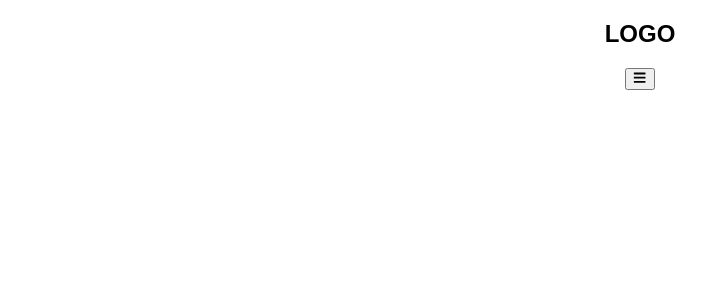
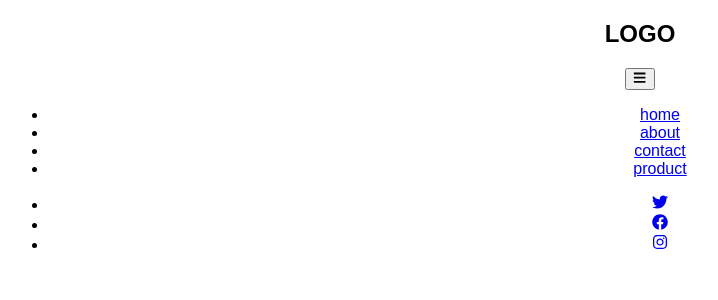
Before and after one commit to vk0808/navbar, a React (Create React App) app: page / in a window 1280 px wide. Shown: the top 300 px of the page, without its empty margins (0-718 px from the left). Built offline with nearby package versions, Linux system fonts and the light colour scheme.

Commit message:
added links, social icons

```diff
--- a/src/Navbar.js
+++ b/src/Navbar.js
@@ -1,5 +1,5 @@
 import React, { useState, useEffect, useRef } from "react";
-import { FaBars, FaTwitter } from 'react-icons/fa';
+import { FaBars, FaTwitter, FaFacebook, FaInstagram } from 'react-icons/fa';
 
 const Navbar = () => {
   return (
@@ -11,8 +11,19 @@ const Navbar = () => {
           <FaBars />
         </button>
       </div>
-      <div className="links-container show-container"></div>
-      <ul className="social-icons"></ul>
+      <div className="links-container show-container">
+        <ul className="links">
+          <li><a href="#">home</a></li>
+          <li><a href="#">about</a></li>
+          <li><a href="#">contact</a></li>
+          <li><a href="#">product</a></li>
+        </ul>
+      </div>
+      <ul className="social-icons">
+        <li><a href="https://www.twitter.com"><FaTwitter /></a></li>
+        <li><a href="https://www.facebook.com"><FaFacebook /></a></li>
+        <li><a href="https://www.instagram.com"><FaInstagram /></a></li>
+      </ul>
       </div>
     </nav>
   );
```
